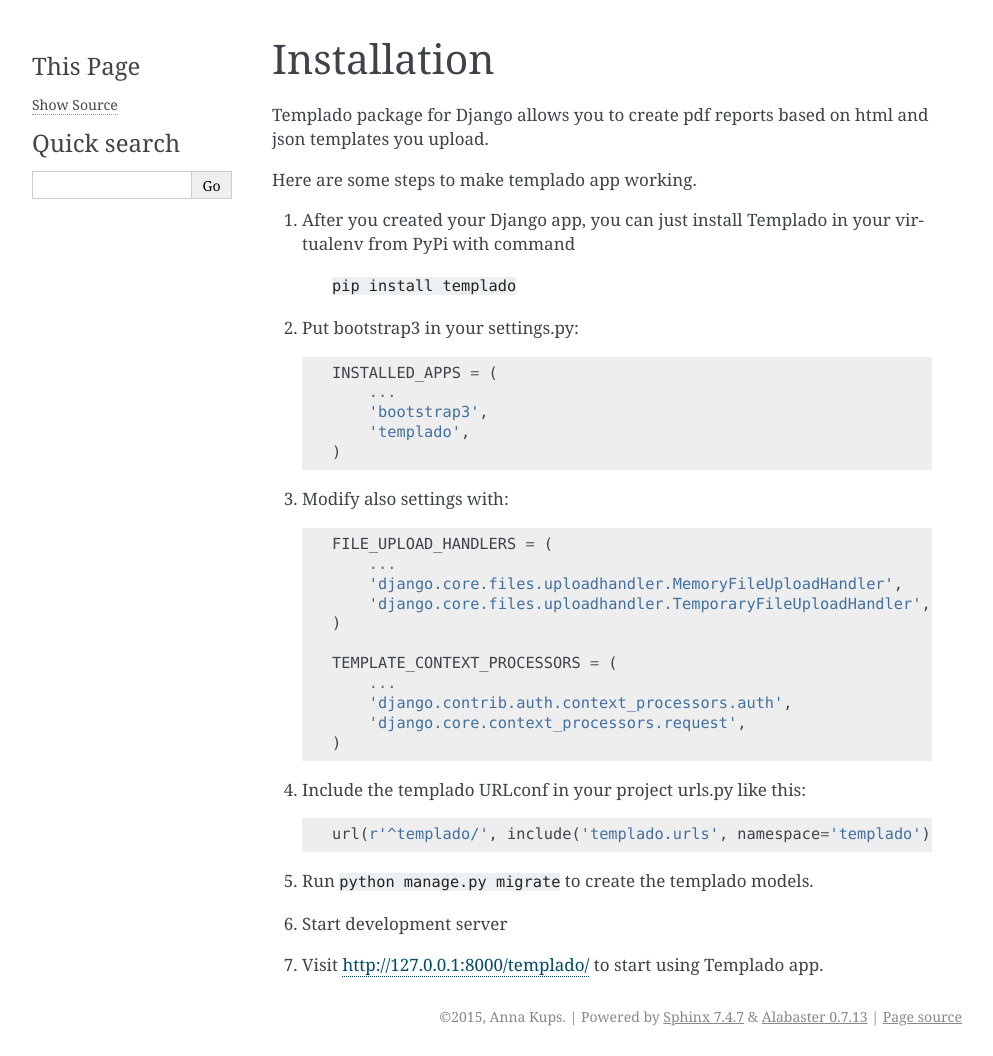
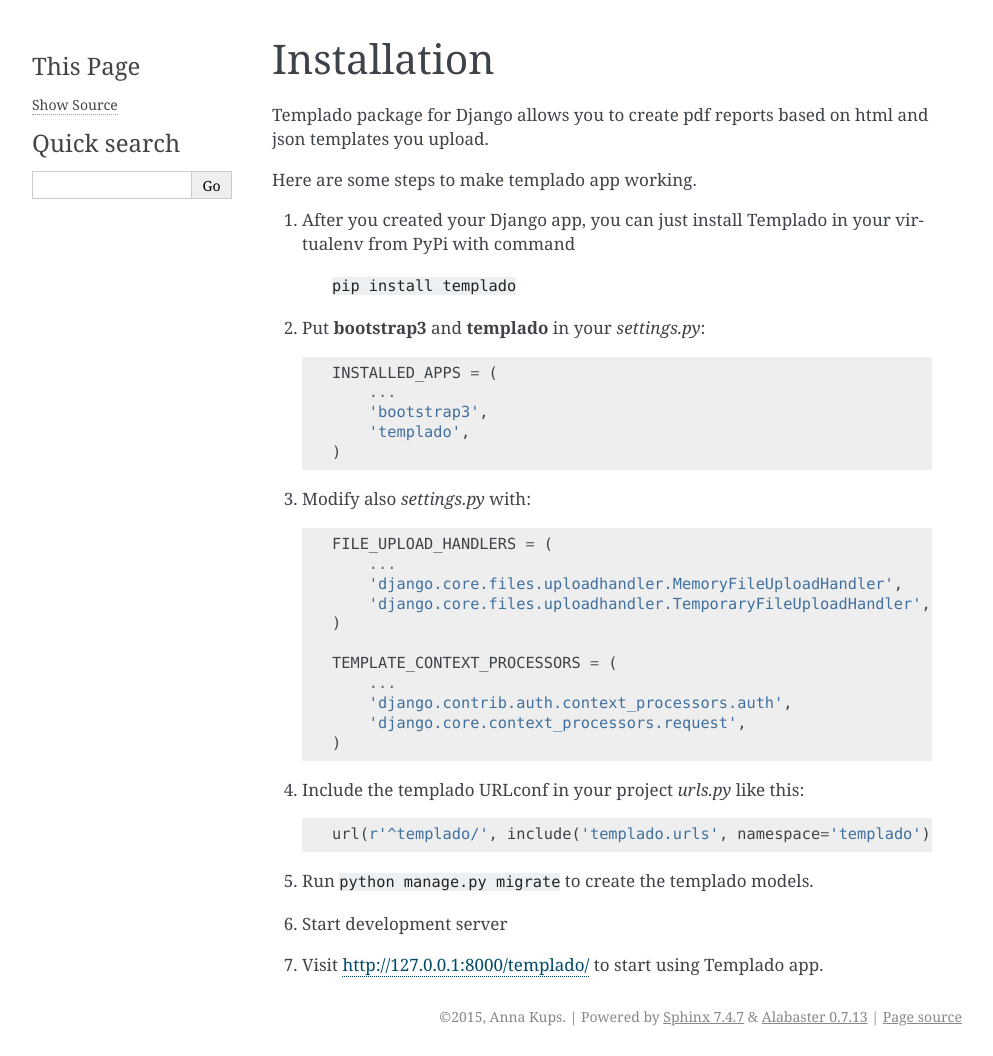
Before and after one commit to pawelhevy/templado, a Sphinx documentation site: the page built from doc/source/installation.rst, in a window 1280 px wide. Shown: the whole page, without its empty margins (148-1141 px from the left). Built offline with Sphinx 7.4.7, drawn with Linux system fonts in a browser that asks for light colours.

Commit message:
Builded docs

```diff
--- a/doc/source/installation.rst
+++ b/doc/source/installation.rst
@@ -9,7 +9,7 @@ Here are some steps to make templado app working.
 
 	``pip install templado``
 
-#. Put bootstrap3 in your settings.py::
+#. Put **bootstrap3** and **templado** in your *settings.py*::
 
 	INSTALLED_APPS = (
 	    ...
@@ -17,7 +17,7 @@ Here are some steps to make templado app working.
 	    'templado',
 	)
 
-#. Modify also settings with::
+#. Modify also *settings.py* with::
 
 	FILE_UPLOAD_HANDLERS = (
 	    ...
@@ -31,7 +31,7 @@ Here are some steps to make templado app working.
 	    'django.core.context_processors.request',
 	)
 
-#. Include the templado URLconf in your project urls.py like this::
+#. Include the templado URLconf in your project *urls.py* like this::
 
 	url(r'^templado/', include('templado.urls', namespace='templado'))
 
```
Also changed, not shown: 8 other files.
